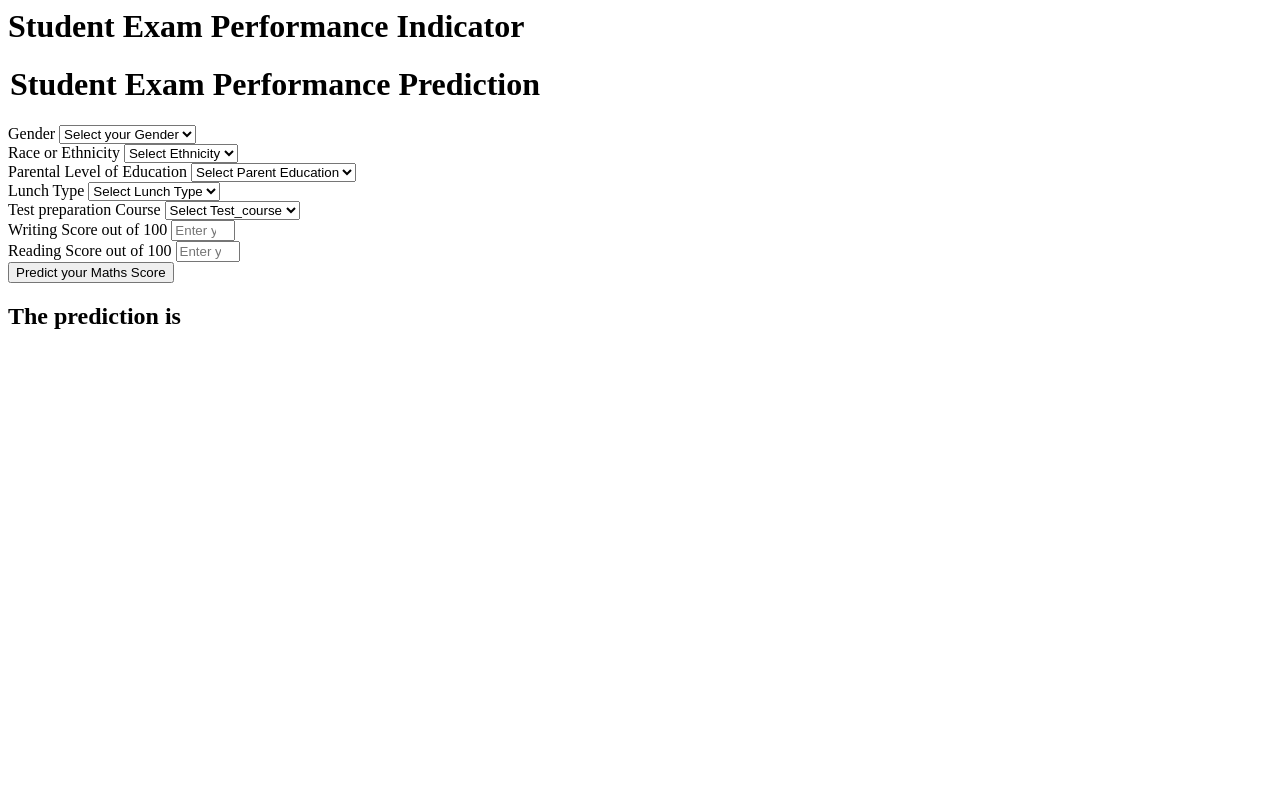
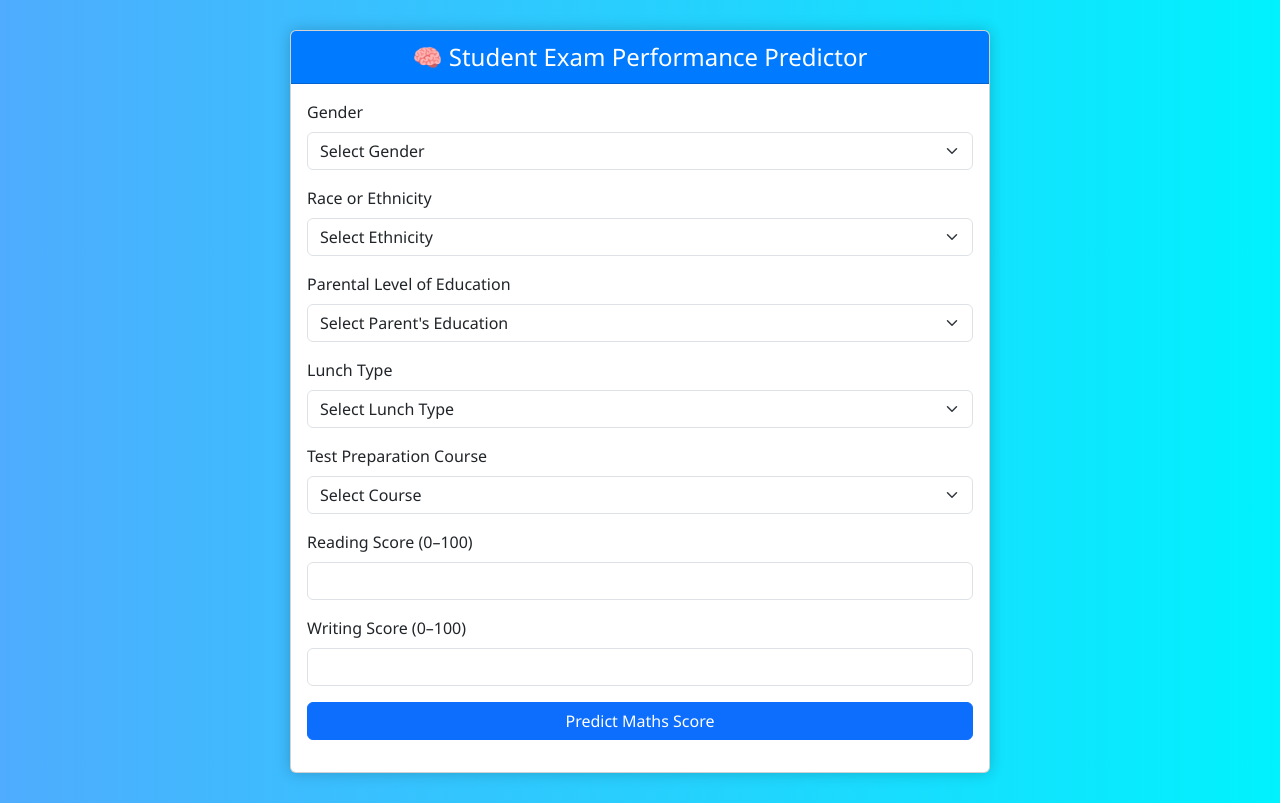
Before and after one commit to HamzaImtiaz03/First_ML_Project, a Flask app: page /predictdata in a window 1280 px wide. Before the commit the page ends 329 px from the top, so only its background shows below. Run offline with Flask 3, Linux system fonts and the light colour scheme.

Commit message:
Interactive Web App

```diff
--- a/templates/home.html
+++ b/templates/home.html
@@ -1,111 +1,128 @@
-<html>
+<!DOCTYPE html>
+<html lang="en">
+<head>
+    <meta charset="UTF-8">
+    <title>Student Exam Performance Predictor</title>
+    <link href="https://cdn.jsdelivr.net/npm/bootstrap@5.3.0/dist/css/bootstrap.min.css" rel="stylesheet">
+    <style>
+        body {
+            background: linear-gradient(to right, #4facfe, #00f2fe);
+            font-family: 'Segoe UI', Tahoma, Geneva, Verdana, sans-serif;
+            padding: 30px;
+        }
+        .card {
+            max-width: 700px;
+            margin: auto;
+            box-shadow: 0 0 15px rgba(0, 0, 0, 0.2);
+        }
+        .card-header {
+            background-color: #007bff;
+            color: white;
+            font-size: 24px;
+            text-align: center;
+        }
+        .btn-primary {
+            width: 100%;
+        }
+        .form-label {
+            font-weight: 500;
+        }
+        .result-box {
+            margin-top: 20px;
+            text-align: center;
+            font-size: 22px;
+            color: #fff;
+            background-color: #28a745;
+            padding: 15px;
+            border-radius: 8px;
+        }
+        .spinner-border {
+            display: none;
+            margin-left: 10px;
+        }
+    </style>
+</head>
 <body>
-    <div class="login">
-       <h1>Student Exam Performance Indicator</h1>
-
-       <form action="{{ url_for('predict_datapoint')}}" method="post">
-        <h1>
-            <legend>Student Exam Performance Prediction</legend>
-        </h1>
+    <div class="card">
+        <div class="card-header">
+            🧠 Student Exam Performance Predictor
+        </div>
+        <div class="card-body">
+            <form action="{{ url_for('predict_datapoint') }}" method="post" onsubmit="showSpinner()">
                 <div class="mb-3">
                     <label class="form-label">Gender</label>
-            <select class="form-control" name="gender" placeholder="Enter you Gender" required>
-                <option class="placeholder" selected disabled value="">Select your Gender</option>
-                <option value="male">
-                    Male
-                </option>
-                <option value="female">
-                    Female
-                </option>
+                    <select class="form-select" name="gender" required>
+                        <option selected disabled value="">Select Gender</option>
+                        <option value="male">Male</option>
+                        <option value="female">Female</option>
                     </select>
                 </div>
                 <div class="mb-3">
                     <label class="form-label">Race or Ethnicity</label>
-            <select class="form-control" name="ethnicity" placeholder="Enter you ethnicity" required>
-                <option class="placeholder" selected disabled value="">Select Ethnicity</option>
-                <option value="group A">
-                    Group A
-                </option>
-                <option value="group B">
-                    Group B
-                </option>
-                <option value="group C">
-                    Group C
-                </option>
-                <option value="group D">
-                    Group D
-                </option>
-                <option value="group E">
-                    Group E
-                </option>
+                    <select class="form-select" name="ethnicity" required>
+                        <option selected disabled value="">Select Ethnicity</option>
+                        <option value="group A">Group A</option>
+                        <option value="group B">Group B</option>
+                        <option value="group C">Group C</option>
+                        <option value="group D">Group D</option>
+                        <option value="group E">Group E</option>
                     </select>
                 </div>
                 <div class="mb-3">
                     <label class="form-label">Parental Level of Education</label>
-            <select class="form-control" name="parental_level_of_education"
-                placeholder="Enter you Parent Education" required>
-                <option class="placeholder" selected disabled value="">Select Parent Education</option>
-                <option value="associate's degree">
-                    associate's degree
-                </option>
-                <option value="bachelor's degree">
-                    bachelor's degree
-                </option>
-                <option value="high school">
-                    high school
-                </option>
-                <option value="master's degree">
-                    master's degree
-                </option>
-                <option value="some college">
-                    some college
-                </option>
-                <option value="some high school">
-                    some high school
-                </option>
+                    <select class="form-select" name="parental_level_of_education" required>
+                        <option selected disabled value="">Select Parent's Education</option>
+                        <option value="associate's degree">Associate's degree</option>
+                        <option value="bachelor's degree">Bachelor's degree</option>
+                        <option value="high school">High school</option>
+                        <option value="master's degree">Master's degree</option>
+                        <option value="some college">Some college</option>
+                        <option value="some high school">Some high school</option>
                     </select>
                 </div>
                 <div class="mb-3">
                     <label class="form-label">Lunch Type</label>
-            <select class="form-control" name="lunch" placeholder="Enter you Lunch" required>
-                <option class="placeholder" selected disabled value="">Select Lunch Type</option>
-                <option value="free/reduced">
-                    free/reduced
-                </option>
-                <option value="standard">
-                    standard
-                </option>
+                    <select class="form-select" name="lunch" required>
+                        <option selected disabled value="">Select Lunch Type</option>
+                        <option value="free/reduced">Free/Reduced</option>
+                        <option value="standard">Standard</option>
                     </select>
                 </div>
                 <div class="mb-3">
-            <label class="form-label">Test preparation Course</label>
-            <select class="form-control" name="test_preparation_course" placeholder="Enter you Course"
-                required>
-                <option class="placeholder" selected disabled value="">Select Test_course</option>
-                <option value="none">
-                    None
-                </option>
-                <option value="completed">
-                    Completed
-                </option>
+                    <label class="form-label">Test Preparation Course</label>
+                    <select class="form-select" name="test_preparation_course" required>
+                        <option selected disabled value="">Select Course</option>
+                        <option value="none">None</option>
+                        <option value="completed">Completed</option>
                     </select>
                 </div>
                 <div class="mb-3">
-            <label class="form-label">Writing Score out of 100</label>
-            <input class="form-control" type="number" name="reading_score"
-                placeholder="Enter your Reading score" min='0' max='100' />
+                    <label class="form-label">Reading Score (0–100)</label>
+                    <input class="form-control" type="number" name="reading_score" min="0" max="100" required>
                 </div>
                 <div class="mb-3">
-            <label class="form-label">Reading Score out of 100</label>
-            <input class="form-control" type="number" name="writing_score"
-                placeholder="Enter your Reading Score" min='0' max='100' />
+                    <label class="form-label">Writing Score (0–100)</label>
+                    <input class="form-control" type="number" name="writing_score" min="0" max="100" required>
                 </div>
-        <div class="mb-3">
-            <input class="btn btn-primary" type="submit" value="Predict your Maths Score" required />
+                <div class="mb-3 d-grid">
+                    <button type="submit" class="btn btn-primary">
+                        Predict Maths Score
+                        <span class="spinner-border spinner-border-sm" role="status" aria-hidden="true" id="loadingSpinner"></span>
+                    </button>
                 </div>
             </form>
-    <h2>
-       The prediction is {{results}}
-    </h2>
-   <body>
+            {% if results %}
+            <div class="result-box">
+                📊 Predicted Maths Score: <strong>{{ results }}</strong>
+            </div>
+            {% endif %}
+        </div>
+    </div>
+
+    <script>
+        function showSpinner() {
+            document.getElementById('loadingSpinner').style.display = 'inline-block';
+        }
+    </script>
+</body>
 </html>
```
Also changed, not shown: 2 other files. Lines whose indentation alone changed are shown as unchanged.
